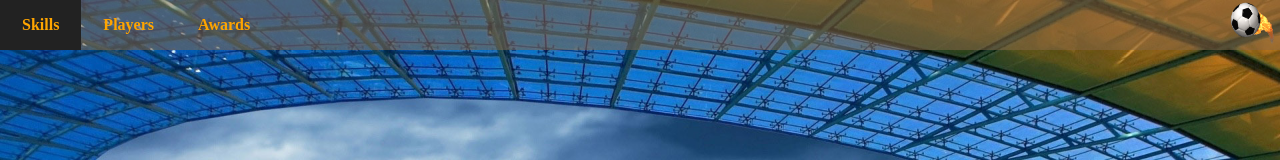
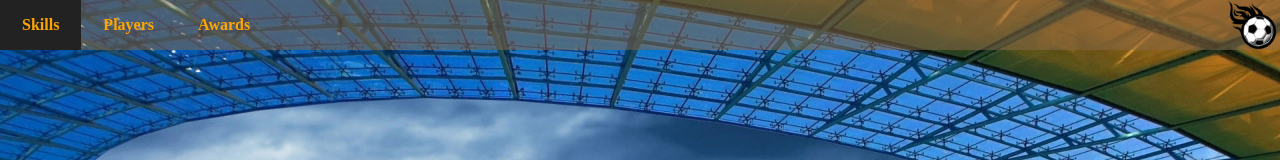
Before and after one commit to PANU10/SMX2_MP08, a plain HTML site: page 1page.html in a window 1280 px wide. Shown: the top 160 px of the page. Drawn offline with Linux system fonts and the light colour scheme.

Commit message:
new-folder

```diff
--- a/1page.html
+++ b/1page.html
@@ -8,7 +8,7 @@
 <body id="main">
 
     <ul>
-    <img class="logo-menu" src="logo.gif" style="width:48px;height:48px;">
+    <img class="logo-menu" src="logo.png" style="width:50px;height:50px;">
     <li><a href="video.html"><strong>Skills</strong></a></li>
     <li><a href="fotos.html"><strong>Players</strong></a></li>
     <li><a href="awards.html"><strong>Awards</strong></a></li>
```
